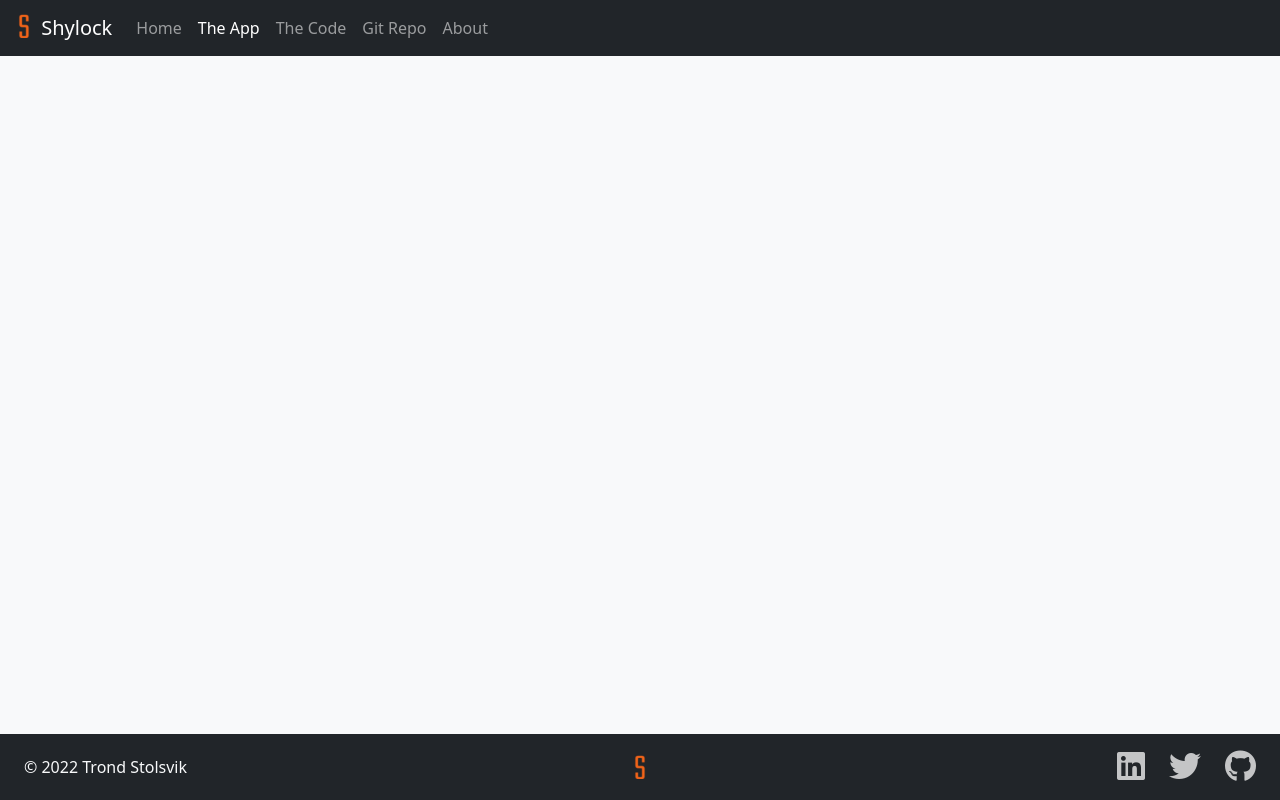
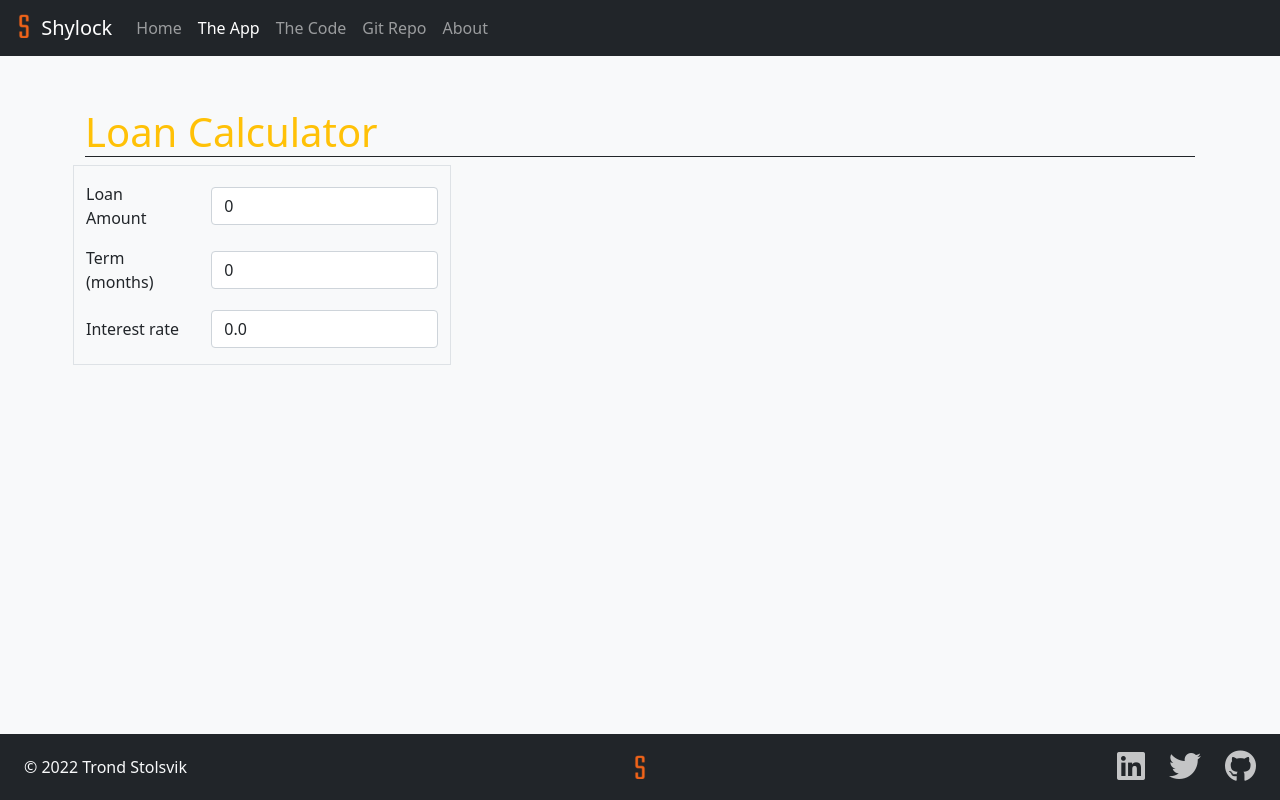
Before and after one commit to TrondStolsvik/Shylock, a plain HTML site: page app.html in a window 1280 px wide. Drawn offline with nearby package versions, Linux system fonts and the light colour scheme.

Commit message:
working on input form

```diff
--- a/app.html
+++ b/app.html
@@ -78,7 +78,60 @@
     </nav>
     <!-- MAIN Section -->
     <main class="flex-shrink-0">
-      <div class="container"></div>
+      <div class="container">
+        <h1 class="mt-5 border-1 border-bottom border-dark">Loan Calculator</h1>
+        <div class="row">
+          <div class="col-4 border py-3">
+            <form>
+              <div class="row d-flex align-items-center">
+                <label
+                  for="loanAmount"
+                  class="col-4"
+                  aria-label="Loan Amount Label"
+                  >Loan Amount</label
+                >
+                <div class="col-8">
+                  <input
+                    id="loanAmount"
+                    class="form-control"
+                    type="number"
+                    value="0"
+                    aria-label="Loan Amount"
+                  />
+                </div>
+                <label for="term" class="col-4 mt-3" aria-label="Term label"
+                  >Term (months)</label
+                >
+                <div class="col-8 mt-3">
+                  <input
+                    id="term"
+                    class="form-control"
+                    type="number"
+                    value="0"
+                    aria-label="Term in months"
+                  />
+                </div>
+                <label
+                  for="interestRate"
+                  class="col-4 mt-3"
+                  aria-label="Interest rate label"
+                  >Interest rate</label
+                >
+                <div class="col-8 mt-3">
+                  <input
+                    id="interestRate"
+                    class="form-control"
+                    type="number"
+                    value="0.0"
+                    aria-label="Interest rate"
+                  />
+                </div>
+              </div>
+            </form>
+          </div>
+          <div class="col-8"></div>
+        </div>
+      </div>
     </main>
     <!-- FOOTER Section -->
     <footer class="footer mt-auto py-3 bg-dark sticky-footer">
```
